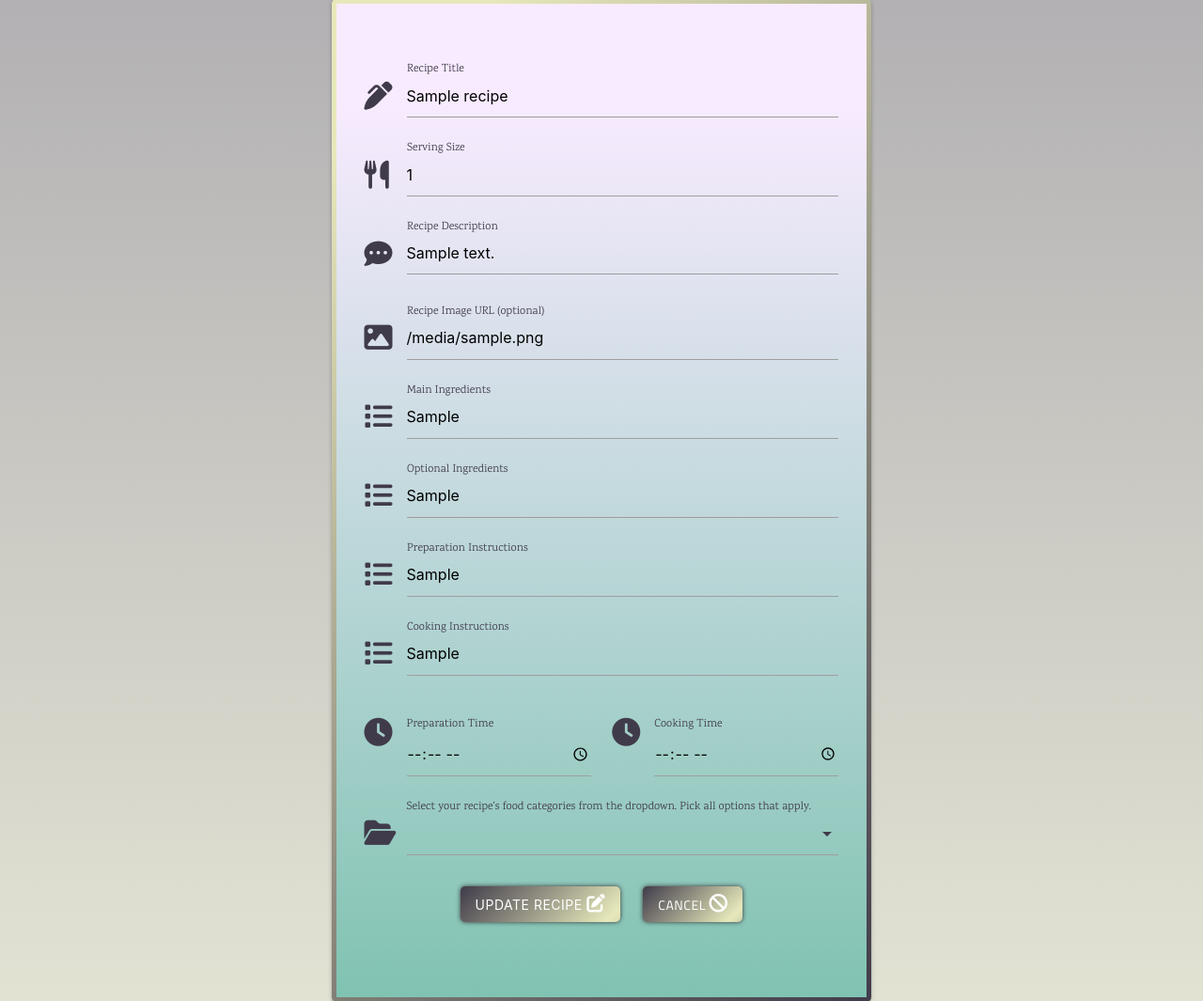
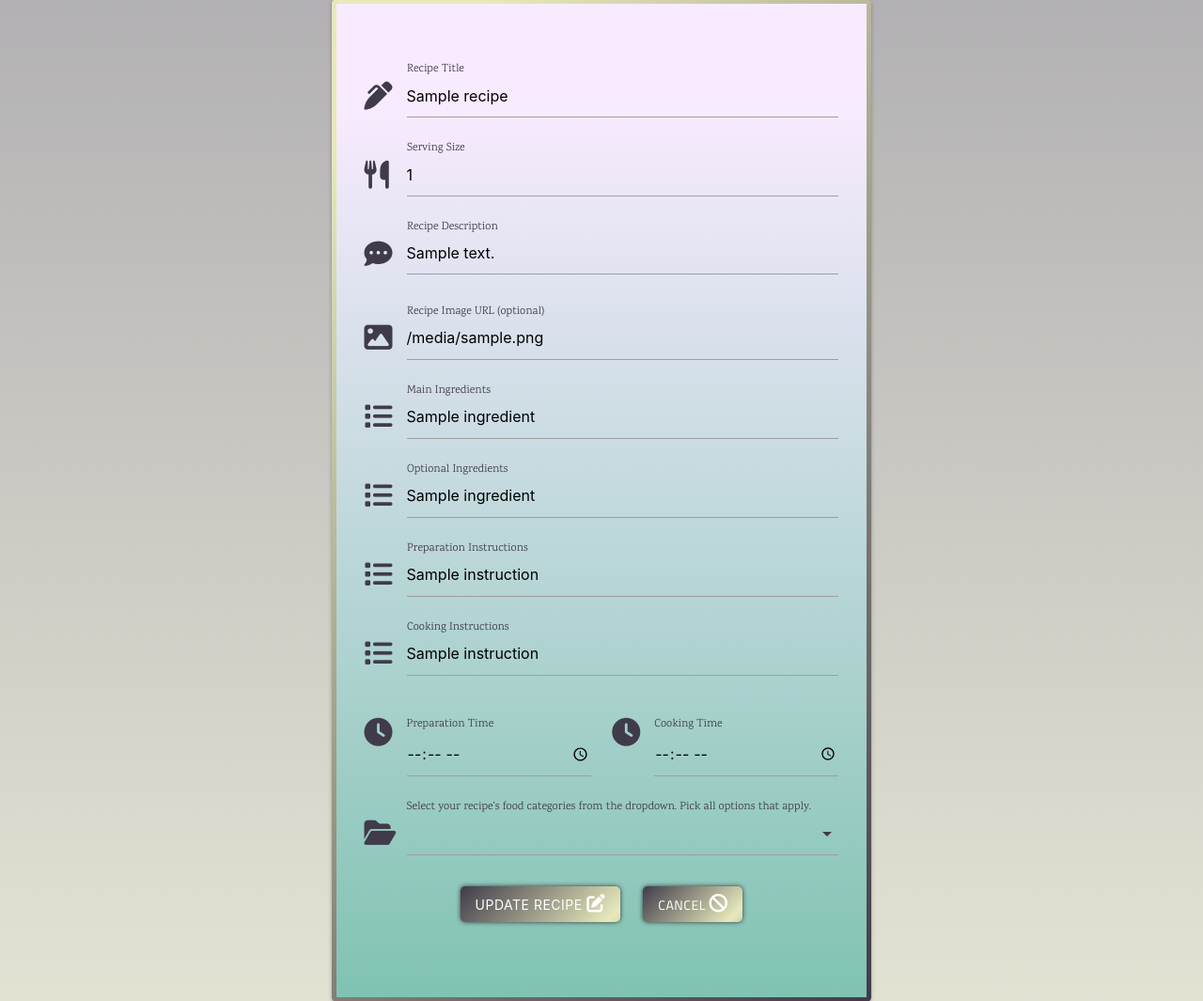
Before and after one commit to boderg/recipe-base, a Flask app: template templates/edit_recipe.html in a window 1280 px wide. Shown: the part 283-1348 px from the top of the page at 94% size. Run offline with Flask 3, Linux system fonts and the light colour scheme; the template is opened without the code that fills it: most values are stand-ins (such as "Sample title", 1, 10 or a date in 2020); some libraries are stand-ins or nearby versions.

Commit message:
Add jinja for loops to all list inputs

```diff
--- a/templates/edit_recipe.html
+++ b/templates/edit_recipe.html
@@ -37,7 +37,9 @@
                 data-tooltip="Add an ingredient (one per line) - when an ingredient is added a
                 new field will appear below ready for the next ingredient." id="list1">
                     <i class="fas fa-list prefix"></i>
-                    <input id="main_ingredients" name="main_ingredients" value="{{ recipe.main_ingredients }}" type="text" class="validate" >
+                    {% for ingredient in recipe.main_ingredients %}
+                    <input id="main_ingredients" name="main_ingredients" value="{{ ingredient }}" type="text" class="validate" >
+                    {% endfor %}
                     <label for="main_ingredients">Main Ingredients</label>
                 </div>
                 <!-- add optional ingredients -->
@@ -45,7 +47,10 @@
                 data-tooltip="Add an ingredient (one per line) - when an ingredient is added a
                 new field will appear below ready for the next ingredient." id="list2">
                     <i class="fas fa-list prefix"></i>
-                    <input id="optional_ingredients" name="optional_ingredients" value="{{ recipe.optional_ingredients }}" type="text" class="validate">
+
+                    {% for ingredient in recipe.optional_ingredients %}
+                    <input id="optional_ingredients" name="optional_ingredients" value="{{ ingredient }}" type="text" class="validate">
+                    {% endfor %}
                     <label for="optional_ingredients">Optional Ingredients</label>
                 </div>
                 <!-- add preparation instructions -->
@@ -53,7 +58,9 @@
                 data-tooltip="Add an instruction - when an instruction is added
                 a new field will appear below ready for the next instruction." id="list3">
                     <i class="fas fa-list prefix"></i>
-                    <input id="preparation_method" name="preparation_method" value="{{ recipe.preparation_method }}" type="text" class="validate">
+                    {% for instruction in recipe.preparation_method %}
+                    <input id="preparation_method" name="preparation_method" value="{{ instruction }}" type="text" class="validate">
+                    {% endfor %}
                     <label for="preparation_method">Preparation Instructions</label>
                 </div>
                 <!-- add cooking instructions -->
@@ -61,7 +68,9 @@
                 data-tooltip="Add an instruction - when an instruction is added
                 a new field will appear below ready for the next instruction." id="list4">
                     <i class="fas fa-list prefix"></i>
-                    <input id="cooking_method" name="cooking_method" value="{{ recipe.cooking_method }}" type="text" class="validate">
+                    {% for instruction in recipe.cooking_method %}
+                    <input id="cooking_method" name="cooking_method" value="{{ instruction }}" type="text" class="validate">
+                    {% endfor %}
                     <label for="cooking_method">Cooking Instructions</label>
                 </div>
                 <!-- add preparation time -->
```
